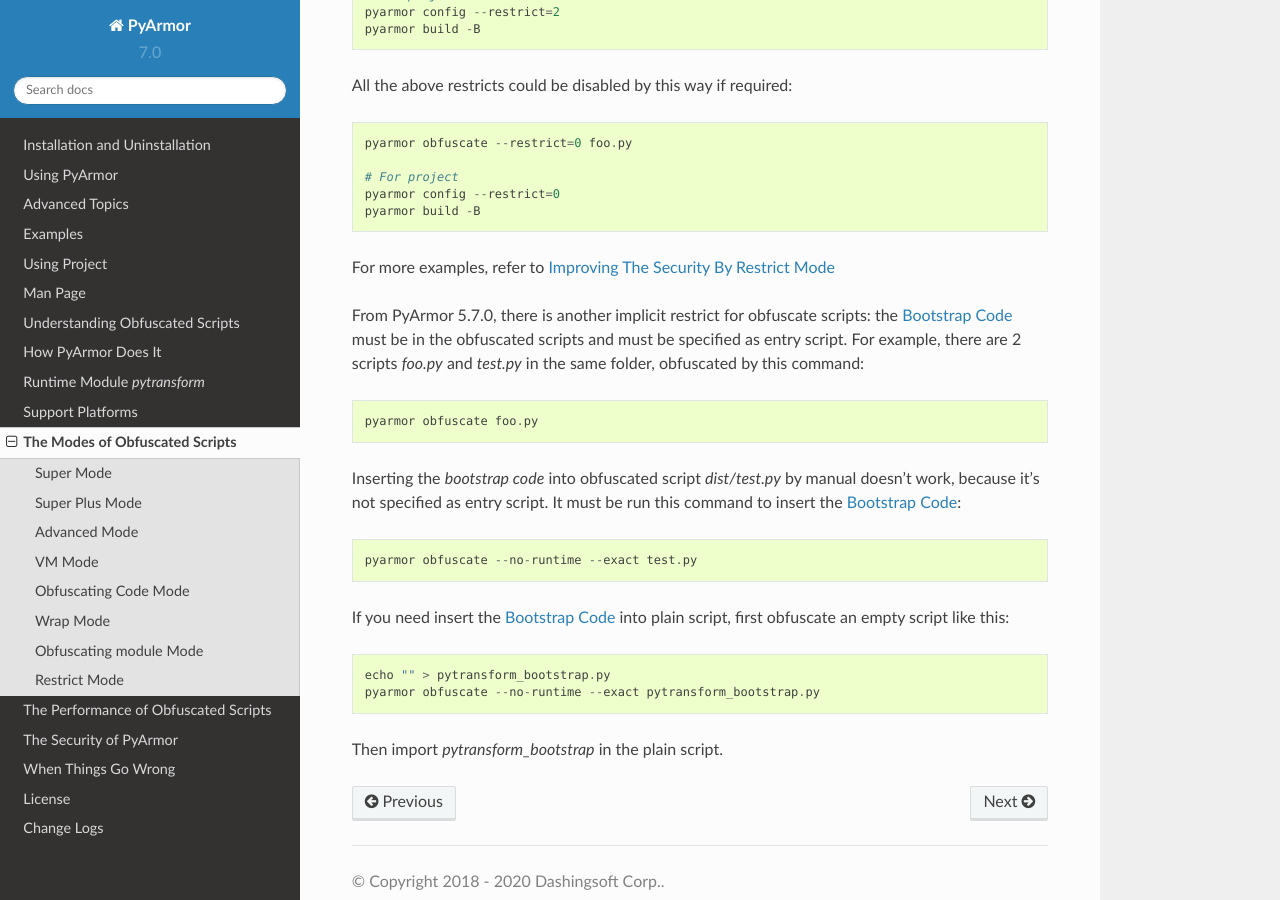
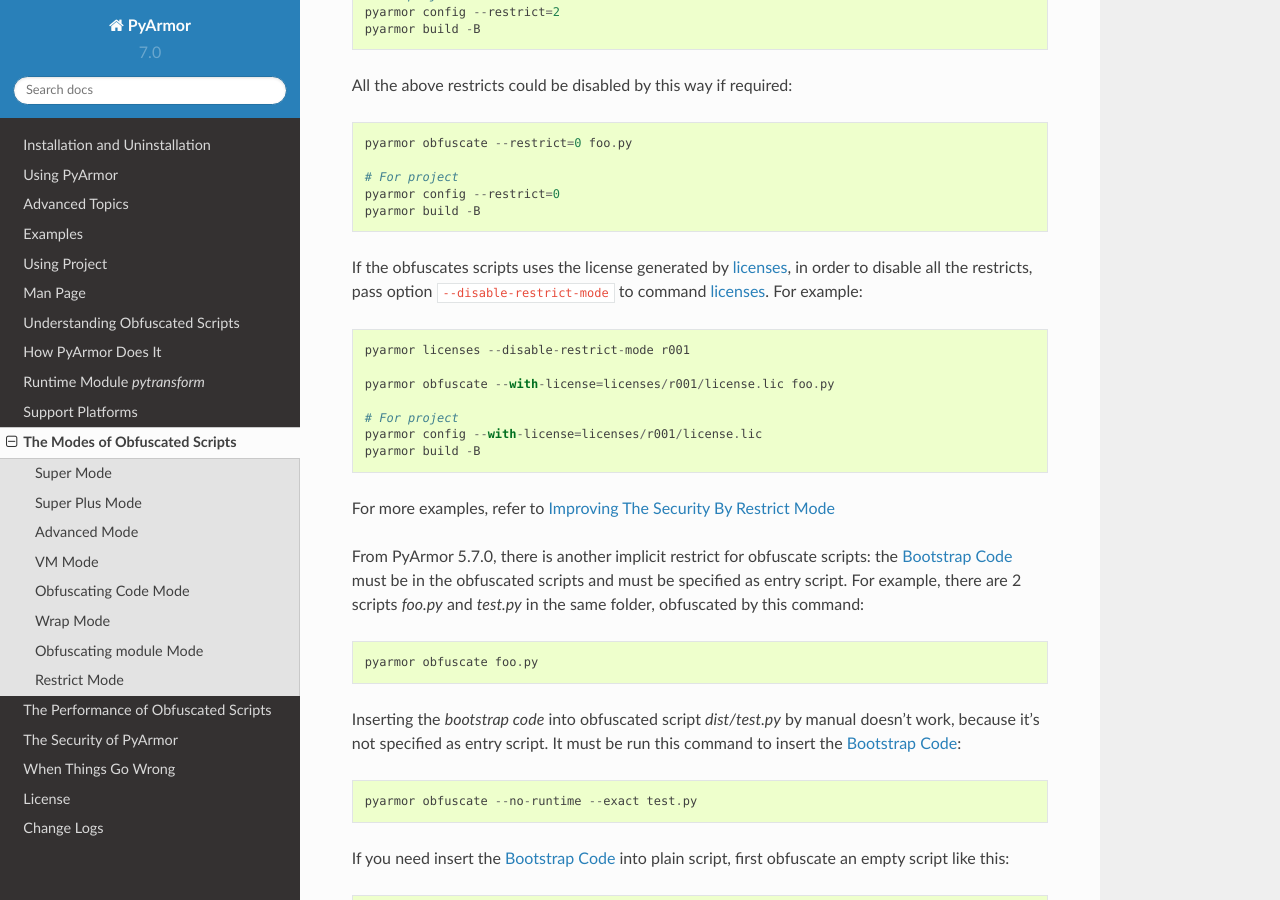
Before and after one commit to dashingsoft/pyarmor, a Sphinx documentation site: the page built from docs/mode.rst, in a window 1280 px wide and 900 px high, scrolled down 10733 px. Built offline with Sphinx 7.4.7 and the Read the Docs theme 2.0.0, drawn with Linux system fonts in a browser that asks for light colours.

Commit message:
Add example for --restrict 0

```diff
--- a/docs/mode.rst
+++ b/docs/mode.rst
@@ -524,6 +524,18 @@
     pyarmor config --restrict=0
     pyarmor build -B
 
+If the obfuscates scripts uses the license generated by :ref:`licenses`, in
+order to disable all the restricts, pass option ``--disable-restrict-mode`` to
+command :ref:`licenses`. For example::
+
+    pyarmor licenses --disable-restrict-mode r001
+
+    pyarmor obfuscate --with-license=licenses/r001/license.lic foo.py
+
+    # For project
+    pyarmor config --with-license=licenses/r001/license.lic
+    pyarmor build -B
+
 For more examples, refer to :ref:`Improving the security by restrict mode`
 
 From PyArmor 5.7.0, there is another implicit restrict for obfuscate scripts:
```
Also changed, not shown: docs/advanced.rst (+12 -0 lines).
